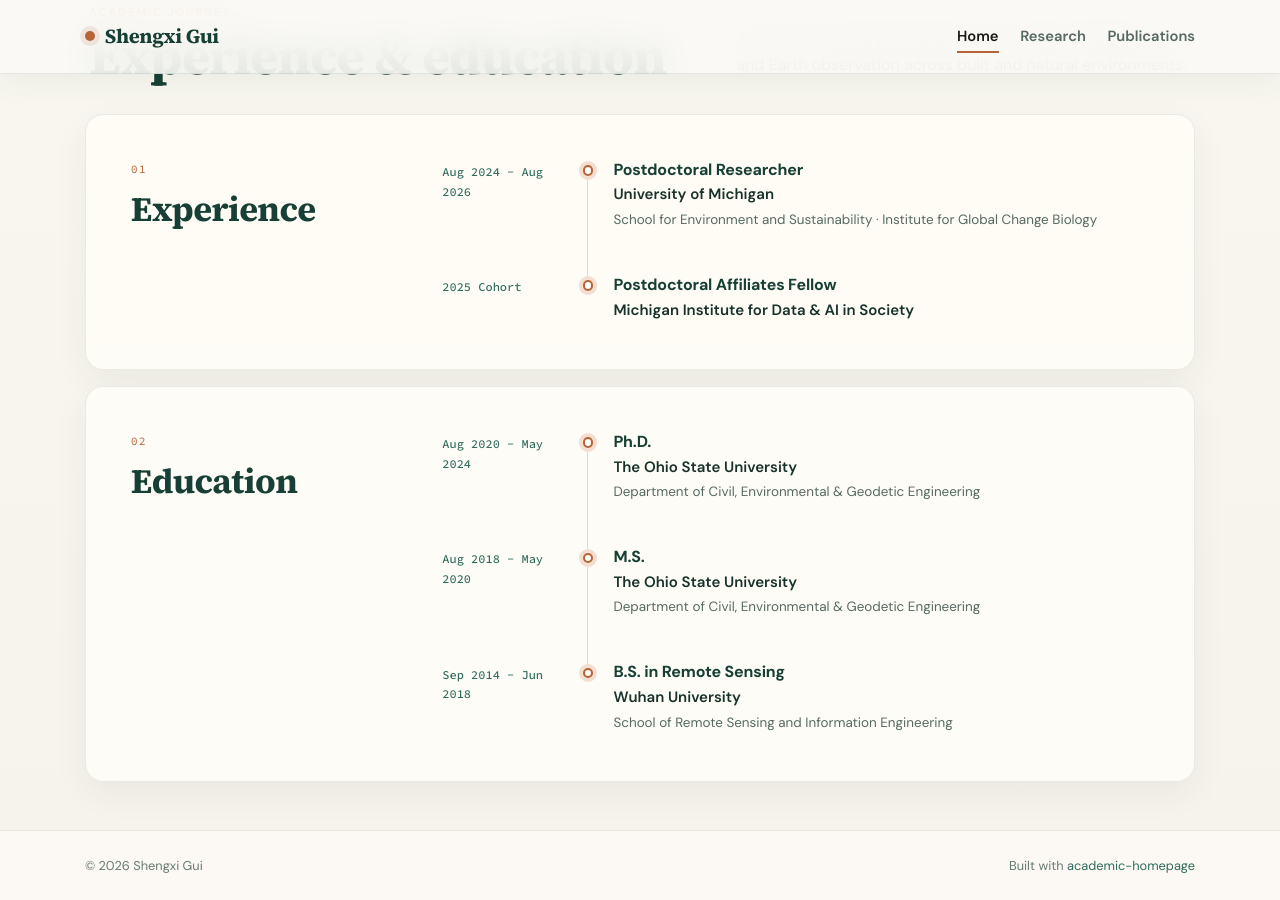
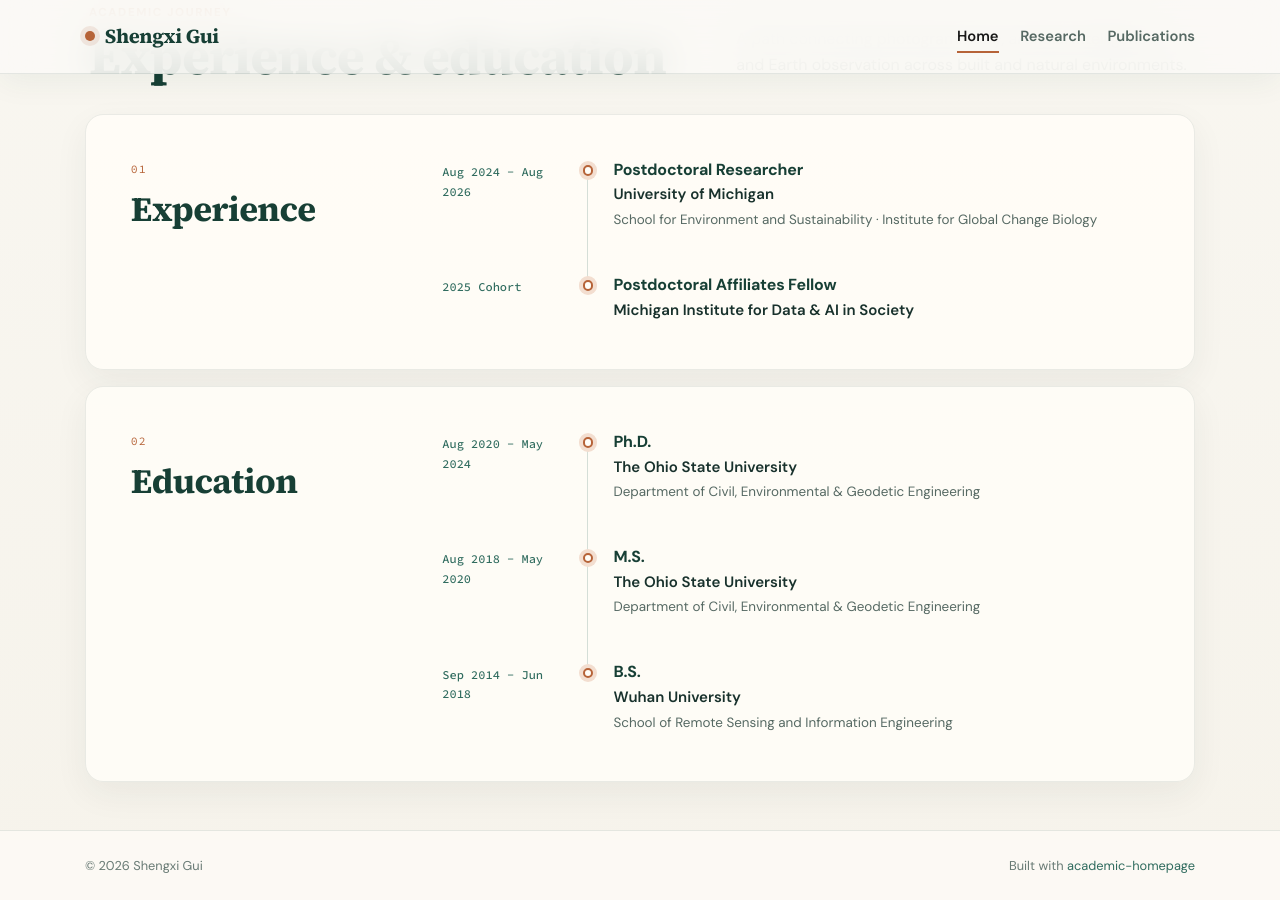
Before and after one commit to HeavenswordG/HeavenswordG.github.io, a Jekyll site: the page built from index.html, in a window 1280 px wide and 900 px high, scrolled down 981 px. Built offline with Jekyll 4.4.1, drawn with Linux system fonts in a browser that asks for light colours; nearby versions of some CDN libraries; a style sheet for code colours, icons or effects is not loaded.

Commit message:
Update profile.yml

```diff
--- a/_data/profile.yml
+++ b/_data/profile.yml
@@ -43,7 +43,7 @@ education:
   date: Aug 2018 - May 2020
 - name: Wuhan University
   dept: School of Remote Sensing and Information Engineering
-  position: B.S. in Remote Sensing
+  position: B.S.
   date: Sep 2014 - Jun 2018
 
 experience:
```
